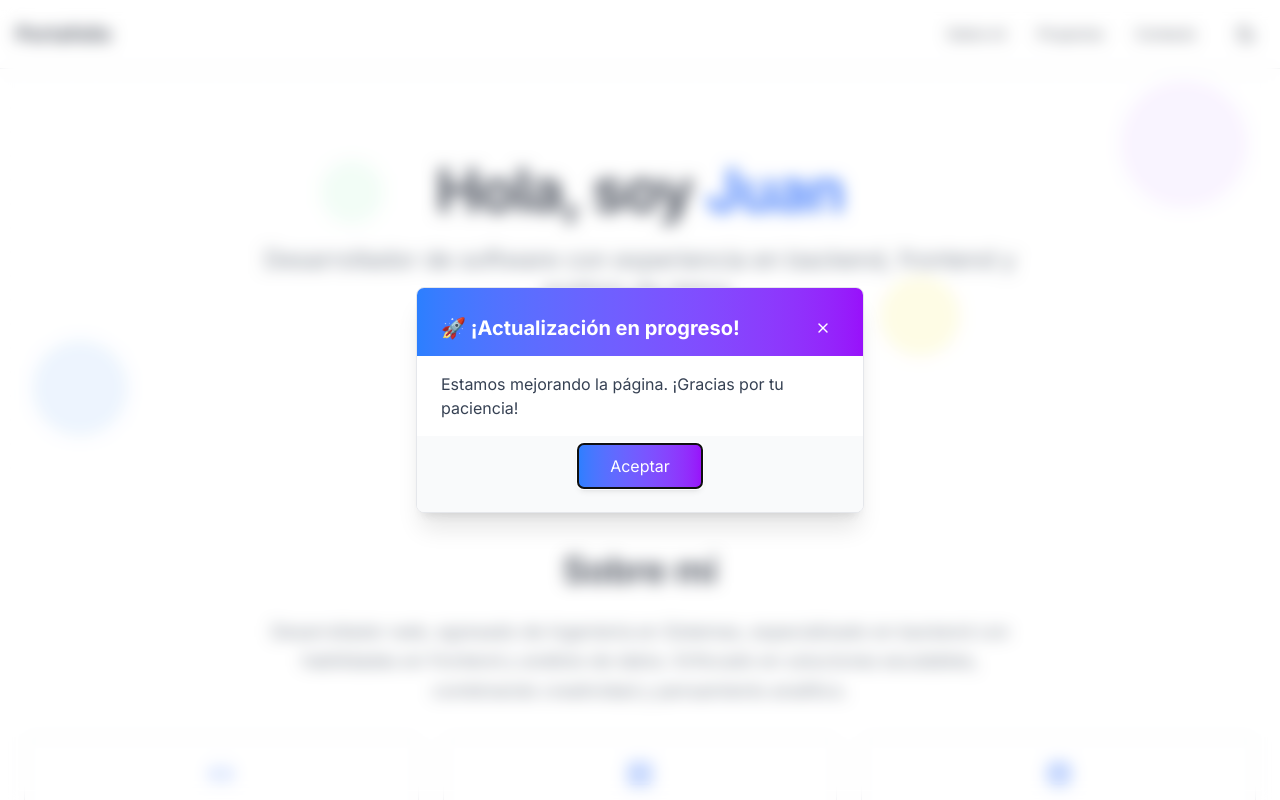
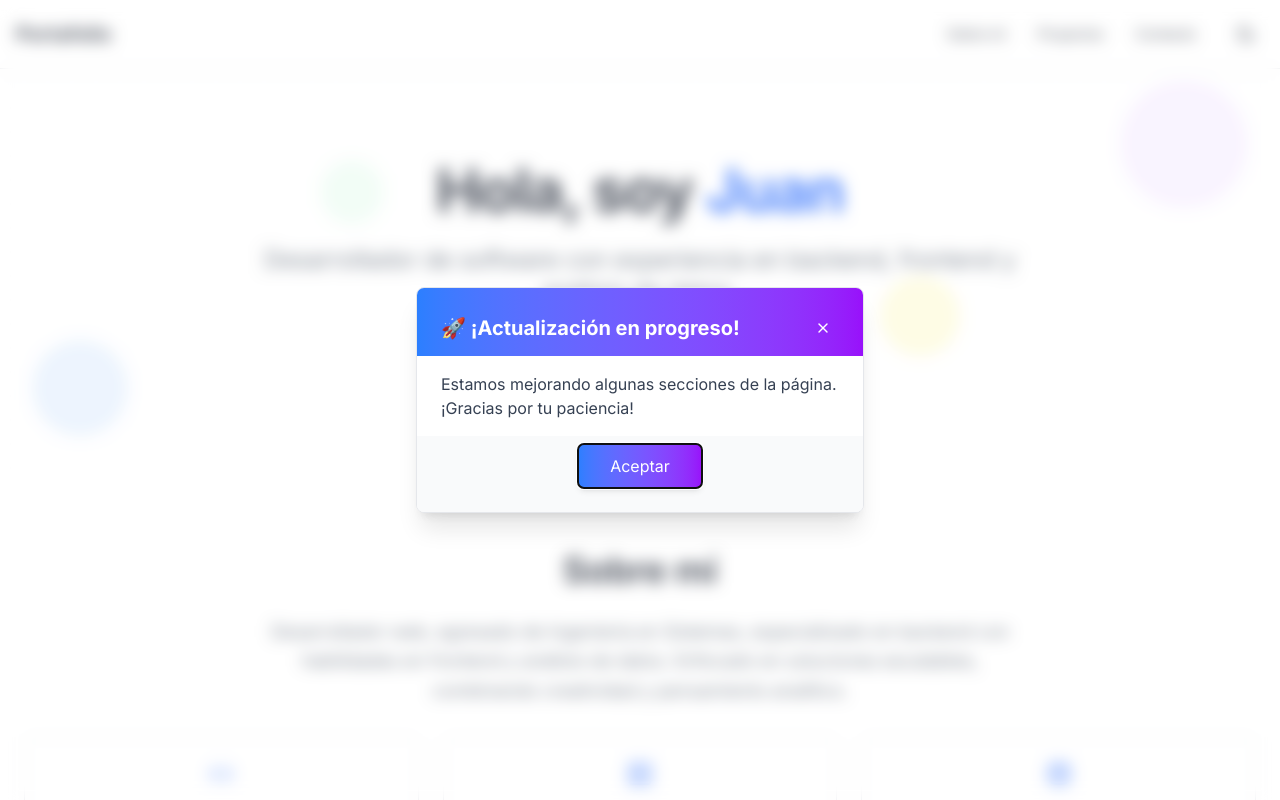
Before and after one commit to juanjose23/portafolio, a React (Vite) app in the folder portafolio/: page / in a window 1280 px wide. Shown: the top 800 px of the page. Built offline with nearby package versions, Linux system fonts and the light colour scheme.

Commit message:
Portafolio

```diff
--- a/portafolio/src/Components/Modal.jsx
+++ b/portafolio/src/Components/Modal.jsx
@@ -4,7 +4,7 @@ import { useState, useEffect, useRef } from "react"
 
 export function Modal({
   title = "🚀 ¡Actualización en progreso!",
-  message = "Estamos mejorando la página. ¡Gracias por tu paciencia!",
+  message = "Estamos mejorando algunas secciones de la página. ¡Gracias por tu paciencia!",
   buttonText = "Aceptar",
   storageKey = "updateModalShown",
   showOnce = true,
```
